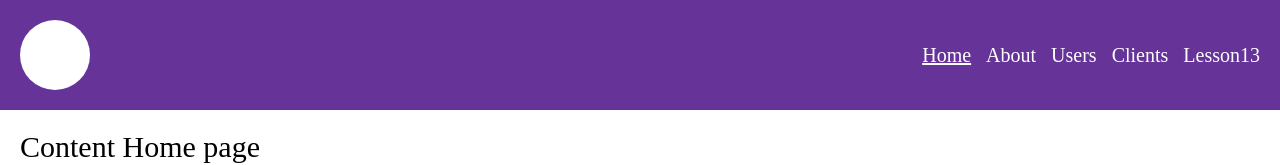
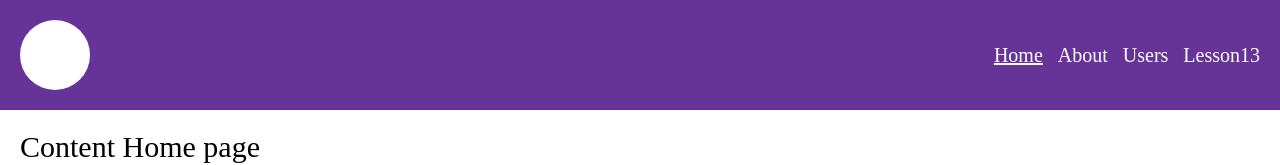
Before and after one commit to ViktorRomanenko05/42.2-react-ts, a React (Create React App) app: page / in a window 1280 px wide. Shown: the top 165 px of the page. Built offline with nearby package versions, Linux system fonts and the light colour scheme.

Commit message:
project updated to lesson 13

```diff
--- a/src/components/Layout/Layout.tsx
+++ b/src/components/Layout/Layout.tsx
@@ -4,15 +4,11 @@ import { Footer, Header, LayoutComponent, NavContainer, LogoContainer, Main, Sty
 import { LayoutProps } from "./types"
 
 function Layout({ children }: LayoutProps) {
-    const navigate = useNavigate();
 
     return (
         <LayoutComponent>
             <Header>
-                {/* 1-й способ - обертка Link */}
-                {/* <Link to='/'><LogoContainer></LogoContainer></Link> */}
-                {/* 2-й способ - хук useNavigate */}
-                <LogoContainer onClick={() => navigate('/')}></LogoContainer>
+                <LogoContainer ></LogoContainer>
                 <NavContainer>
                     <StyledNavLink to='/' style={({ isActive }) => ({ textDecoration: isActive ? 'underline' : 'none' })}>
                         Home
@@ -22,9 +18,6 @@ function Layout({ children }: LayoutProps) {
                     </StyledNavLink>
                     <StyledNavLink to='/users' style={({ isActive }) => ({ textDecoration: isActive ? 'underline' : 'none' })}>
                         Users
-                    </StyledNavLink>
-                    <StyledNavLink to='/clients' style={({ isActive }) => ({ textDecoration: isActive ? 'underline' : 'none' })}>
-                        Clients
                     </StyledNavLink>
                     <StyledNavLink to='/lesson13' style={({ isActive }) => ({ textDecoration: isActive ? 'underline' : 'none' })}>
                         Lesson13
--- a/src/components/Layout/styles.ts
+++ b/src/components/Layout/styles.ts
@@ -21,7 +21,6 @@ export const LogoContainer = styled.div`
  height: 70px;
  background-color: white;
  border-radius: 50%;
- cursor: pointer;
 `
 
 export const NavContainer = styled.nav`
```
